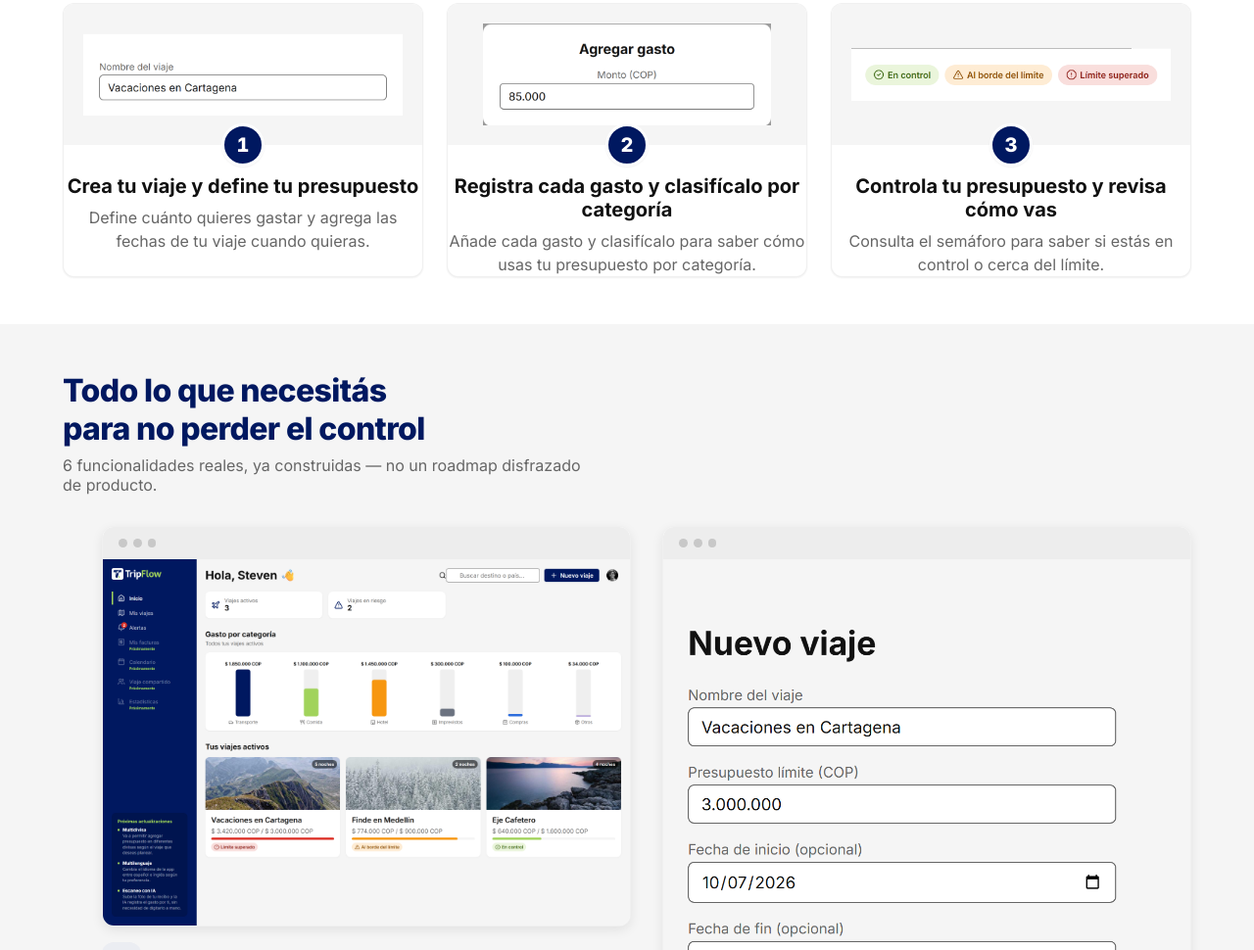
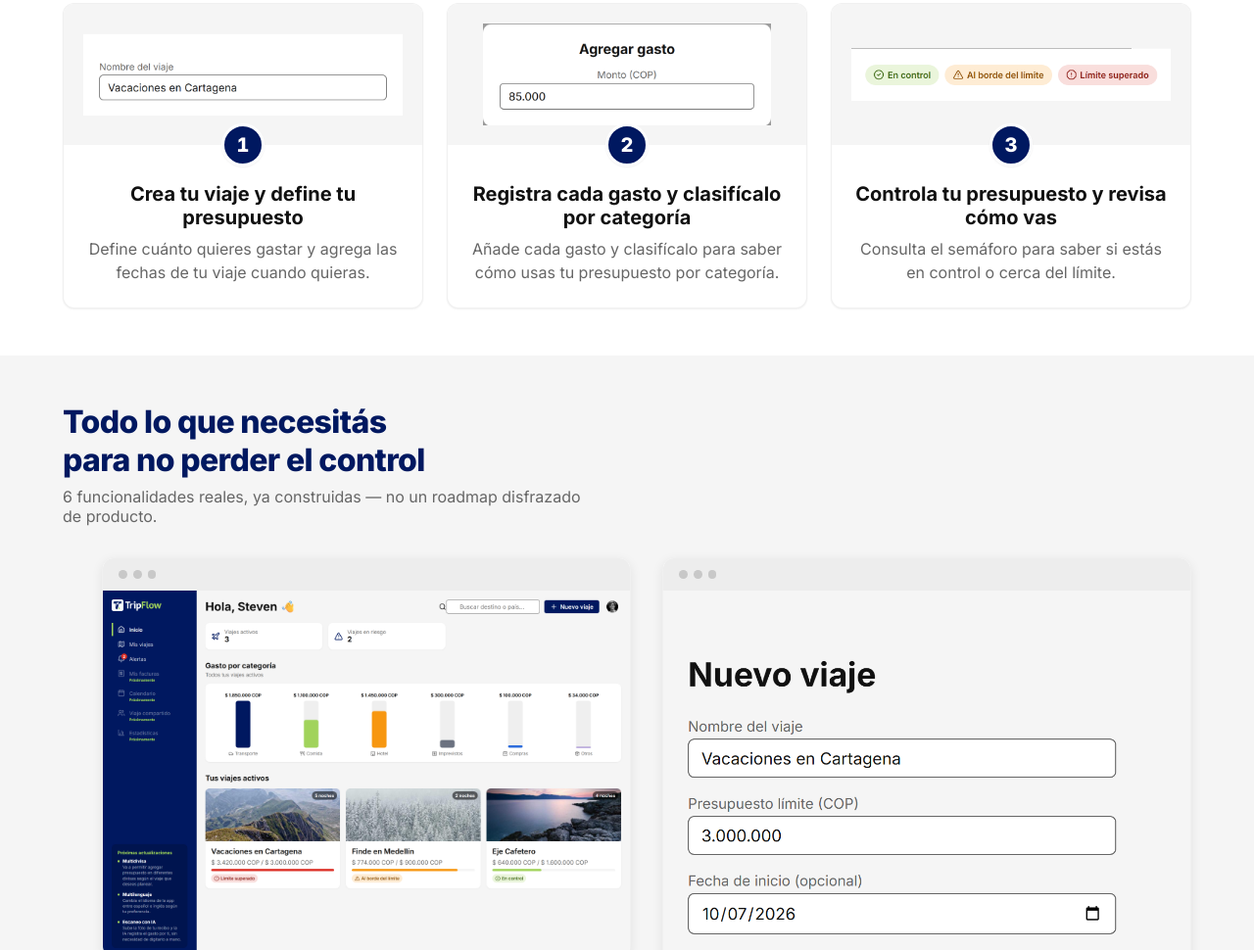
Before and after one commit to stevenstyvargas/tripflow, a website built with Vite: page index.html in a window 1280 px wide. Shown: the part 784-1754 px from the top of the page at 98% size. Built offline with nearby package versions, Linux system fonts and the light colour scheme; some packages are replaced by stand-ins of ours; no server answers; what lucide-static would draw is missing.

Commit message:
fix(landing): corrige padding lateral e inferior del texto en tarjetas de "como funciona"
.step-card-body usaba --space-5, un token que no existe en tokens.css
(la escala salta de --space-4 a --space-6) - el var() sin fallback
invalidaba el padding COMPLETO, dejandolo en 0 y pegando titulo/
descripcion a los bordes lateral e inferior de la tarjeta. Corregido a
--space-6 (24px) en laterales/abajo; el top se deja igual (8px), ya
cubierto por el aro del numero circular.

```diff
--- a/src/styles/landing.css
+++ b/src/styles/landing.css
@@ -407,8 +407,19 @@
   box-shadow: var(--shadow-sm);
 }
 
+/* --space-5 no existe en tokens.css (la escala salta de --space-4 a
+   --space-6) — la declaración anterior usaba ese token inexistente,
+   lo que invalida el `padding` COMPLETO a nivel de la cascada (un
+   var() sin fallback que no resuelve invalida toda la propiedad
+   shorthand, no solo ese valor) y lo dejaba en 0 de hecho: título y
+   descripción quedaban pegados a los 3 bordes (izquierda/derecha/
+   abajo) de la tarjeta. --space-6 (24px) en los laterales/abajo — el
+   top se queda en --space-2 (8px) a propósito, así de chico, porque
+   ahí ya está el aro blanco del número (ver .step-card-number) dando
+   su propio despegue visual; con 24px de más arriba el número hubiera
+   quedado con demasiado aire suelto respecto al título de abajo. */
 .step-card-body {
-  padding: var(--space-2) var(--space-5) var(--space-5);
+  padding: var(--space-2) var(--space-6) var(--space-6);
 }
 
 .step-card-body h3 {
```
Also changed, not shown: docs/ai-process.md (+2 -0 lines).
